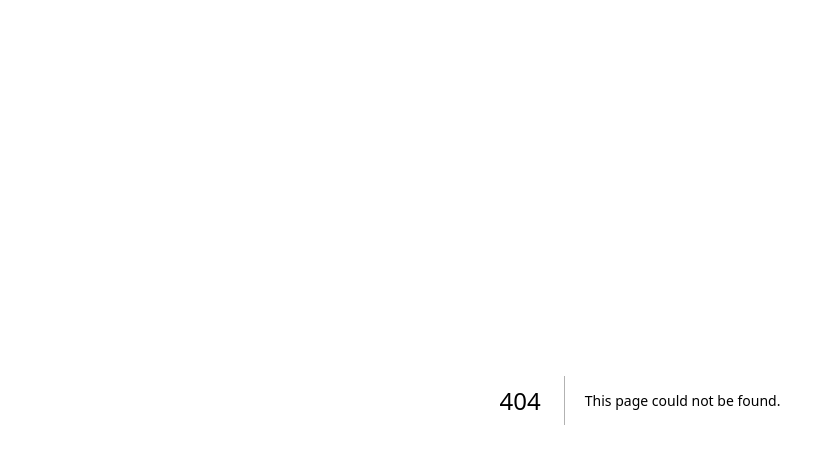
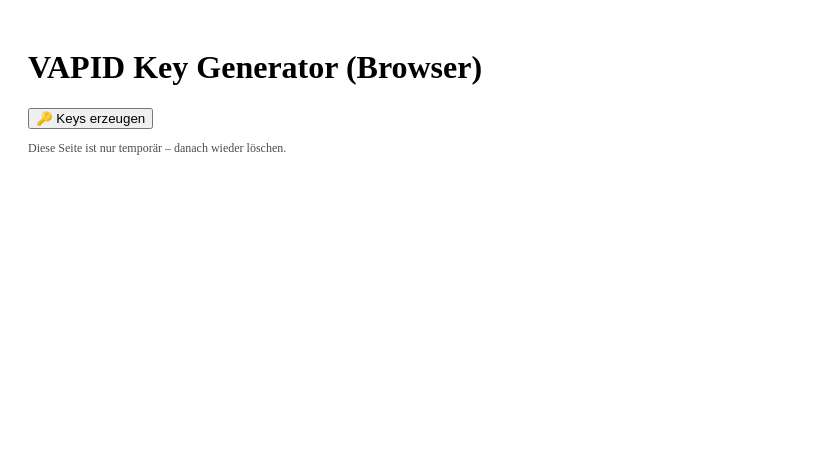
Before and after one commit to navid-forouzeh/Virtus-mentor, a Next.js app: page /gen in a window 1280 px wide. Before the commit this address had no page. Shown: the top 464 px of the page, without its empty margins (0-815 px from the left). Built offline with nearby package versions, Linux system fonts and the light colour scheme.

Commit message:
page.tsx erstellen

```diff
--- /dev/null
+++ b/app/gen/page.tsx
@@ -0,0 +1,45 @@
+"use client";
+import { useState } from "react";
+
+export default function GenPage() {
+  const [pub, setPub] = useState("");
+  const [priv, setPriv] = useState("");
+  const [err, setErr] = useState("");
+
+  async function gen() {
+    try {
+      setErr(""); setPub(""); setPriv("");
+      const subtle = crypto.subtle;
+      const kp = await subtle.generateKey({ name: "ECDSA", namedCurve: "P-256" }, true, ["sign","verify"]);
+      // Public raw (unkomprimierter Punkt, 65 Bytes) => Base64URL (beginnt mit "B")
+      const pubRaw = await subtle.exportKey("raw", kp.publicKey);
+      const pubB64 = b64url(pubRaw);
+      // Private: JWK.d ist Base64URL
+      const jwk: any = await subtle.exportKey("jwk", kp.privateKey);
+      setPub(pubB64);
+      setPriv(jwk.d);
+    } catch(e:any){ setErr(e?.message||String(e)); }
+  }
+
+  return (
+    <main style={{padding:20}}>
+      <h1>VAPID Key Generator (Browser)</h1>
+      <button onClick={gen}>🔑 Keys erzeugen</button>
+      {err && <p style={{color:"red"}}>Fehler: {err}</p>}
+      {pub && <>
+        <h3>Public Key (kopieren, beginnt mit B…)</h3>
+        <textarea value={pub} readOnly style={{width:"100%",height:90}} />
+        <h3>Private Key</h3>
+        <textarea value={priv} readOnly style={{width:"100%",height:90}} />
+      </>}
+      <p style={{fontSize:12,opacity:.7}}>Diese Seite ist nur temporär – danach wieder löschen.</p>
+    </main>
+  );
+}
+
+function b64url(buf: ArrayBuffer) {
+  let b = "";
+  const bytes = new Uint8Array(buf);
+  for (let i=0;i<bytes.length;i++) b += String.fromCharCode(bytes[i]);
+  return btoa(b).replace(/\+/g,"-").replace(/\//g,"_").replace(/=+$/g,"");
+}
```
